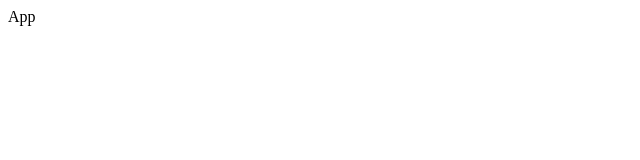
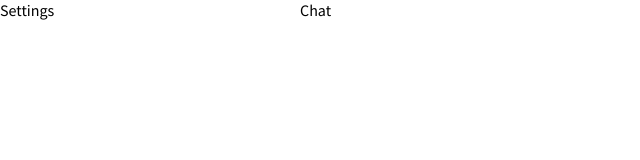
Before and after one commit to daanvdberg/one-day-chat, a React (Create React App) app: page / in a window 1280 px wide. Shown: the top 160 px of the page, without its empty margins (0-640 px from the left). Built offline with nearby package versions, Linux system fonts and the light colour scheme.

Commit message:
Add basic support for Emotion style solution

```diff
--- a/public/index.html
+++ b/public/index.html
@@ -13,6 +13,7 @@
     <link rel="manifest" href="%PUBLIC_URL%/manifest.json" />
     <link rel="preconnect" href="https://fonts.googleapis.com">
     <link rel="preconnect" href="https://fonts.gstatic.com" crossorigin>
+    <link href="https://fonts.googleapis.com/css2?family=Montserrat:wght@700&family=Source+Sans+Pro&display=swap" rel="stylesheet">
     <title>1 Day Chat</title>
   </head>
   <body>
--- a/src/App.tsx
+++ b/src/App.tsx
@@ -1,9 +1,47 @@
+/** @jsxImportSource @emotion/react */
 import React from 'react';
+import { css, Global } from '@emotion/react'
+import { createStyles } from './types/emotion-styles';
+
+const styles = createStyles({
+    container: {
+        display: 'flex',
+        overflow: 'hidden'
+    },
+    sidebar: {
+        height: '100vh',
+        flexBasis: 300,
+    },
+    main: {
+        flex: 1,
+        height: '100vh'
+    }
+});
 
 function App() {
     return (
-        <div>
-            App
+        <div css={styles.container}>
+            <Global
+                styles={css`
+                    body {
+                        margin: 0;
+                        padding: 0;
+                        min-height: 100vh;
+                        max-width: 100vw;
+                        font-family: 'Source Sans Pro', sans-serif;
+                    }
+                    h1,h2,h3,h4,h5,h6 {
+                        font-family: 'Montserrat', sans-serif;
+                        font-weight: bold;
+                    }
+                `}
+            />
+            <div css={styles.sidebar}>
+                Settings
+            </div>
+            <div css={styles.main}>
+                Chat
+            </div>
         </div>
     );
 }
--- /dev/null
+++ b/src/assets/css/style-variables.ts
@@ -0,0 +1,5 @@
+
+export default {
+    primaryColor: '#289e84',
+    borderColor: '#cccccc',
+};
--- /dev/null
+++ b/src/types/emotion-styles.ts
@@ -0,0 +1,9 @@
+import { Interpolation, Theme } from '@emotion/react';
+
+function createStyles<T extends { [key: string]: Interpolation<Theme> }>(
+    arg: T,
+): T {
+    return arg
+}
+
+export { createStyles };
```
